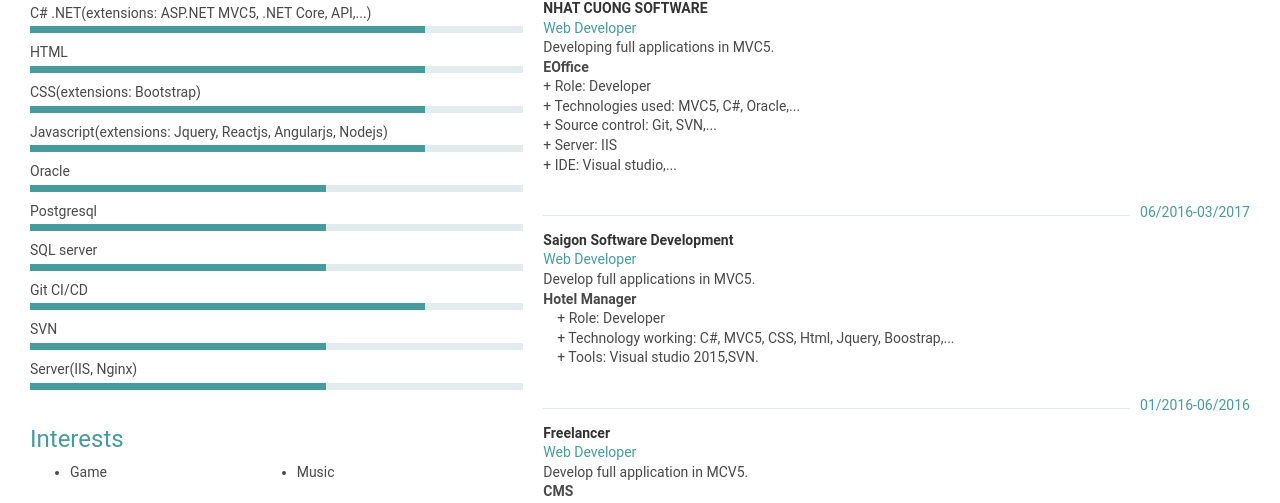
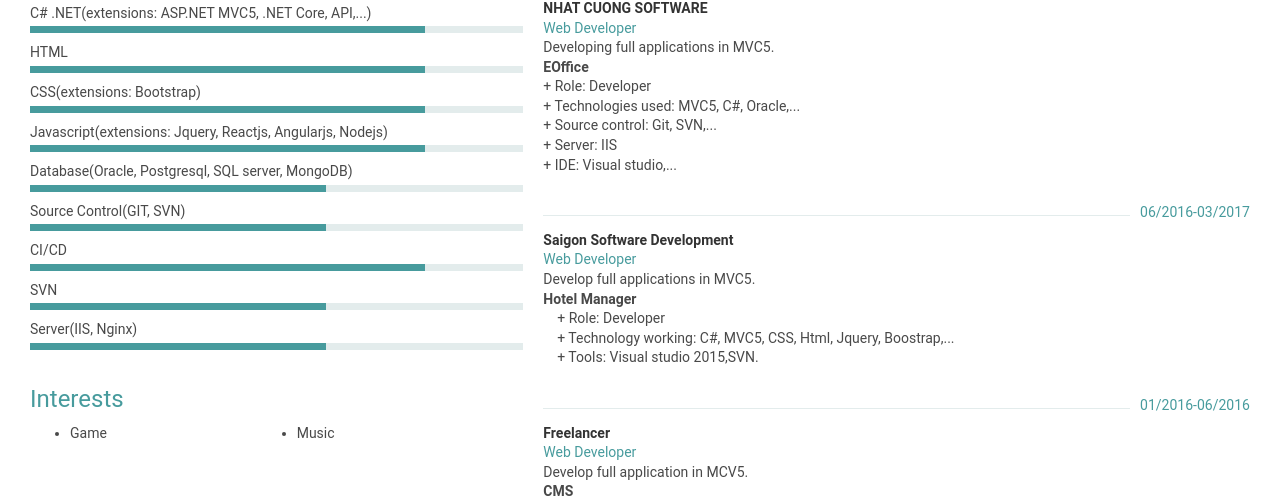
Before and after one commit to vtnhut94/vtnhut94.github.io, a plain HTML site: page index.html in a window 1280 px wide. Shown: the part 727-1230 px from the top of the page. Drawn offline with Linux system fonts and the light colour scheme; a web font is replaced by a local one.

Commit message:
Update index.html

```diff
--- a/index.html
+++ b/index.html
@@ -103,25 +103,19 @@
                             </div>
                         </div>
                         <div class="row">
-                            <div><span class="cvo-skillrate-title">Oracle</span></div>
+                            <div><span class="cvo-skillrate-title">Database(Oracle, Postgresql, SQL server, MongoDB)</span></div>
                             <div class="cvo-skillrate-bar" bval="3" rate-value="3">
                                 <span class="cvo-skillrate-value"></span>
                             </div>
                         </div>
                         <div class="row">
-                            <div><span class="cvo-skillrate-title">Postgresql</span></div>
+                            <div><span class="cvo-skillrate-title">Source Control(GIT, SVN)</span></div>
                             <div class="cvo-skillrate-bar" bval="3" rate-value="3">
                                 <span class="cvo-skillrate-value"></span>
                             </div>
                         </div>
                         <div class="row">
-                            <div><span class="cvo-skillrate-title">SQL server</span></div>
-                            <div class="cvo-skillrate-bar" bval="3" rate-value="3">
-                                <span class="cvo-skillrate-value"></span>
-                            </div>
-                        </div>
-                        <div class="row">
-                            <div><span class="cvo-skillrate-title">Git CI/CD</span></div>
+                            <div><span class="cvo-skillrate-title">CI/CD</span></div>
                             <div class="cvo-skillrate-bar" bval="4" rate-value="4">
                                 <span class="cvo-skillrate-value"></span>
                             </div>
```
